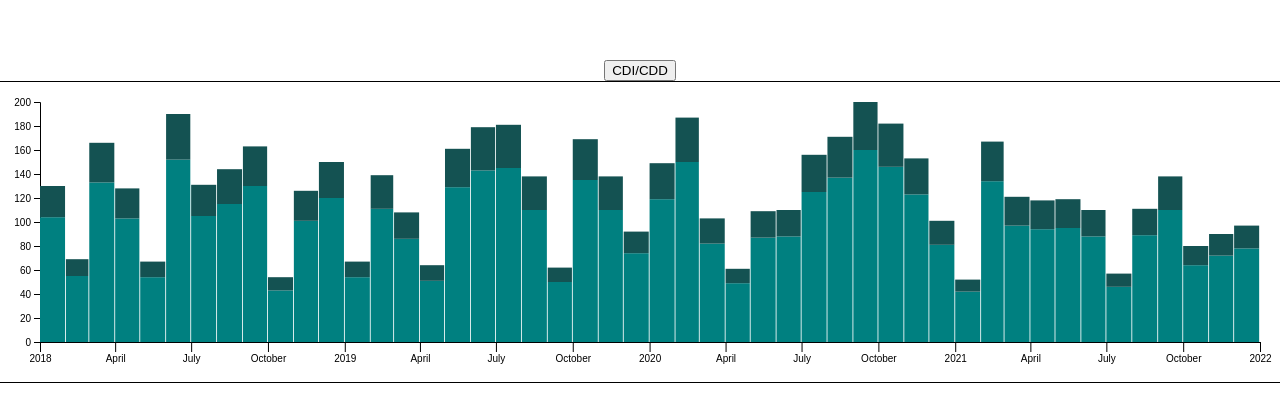
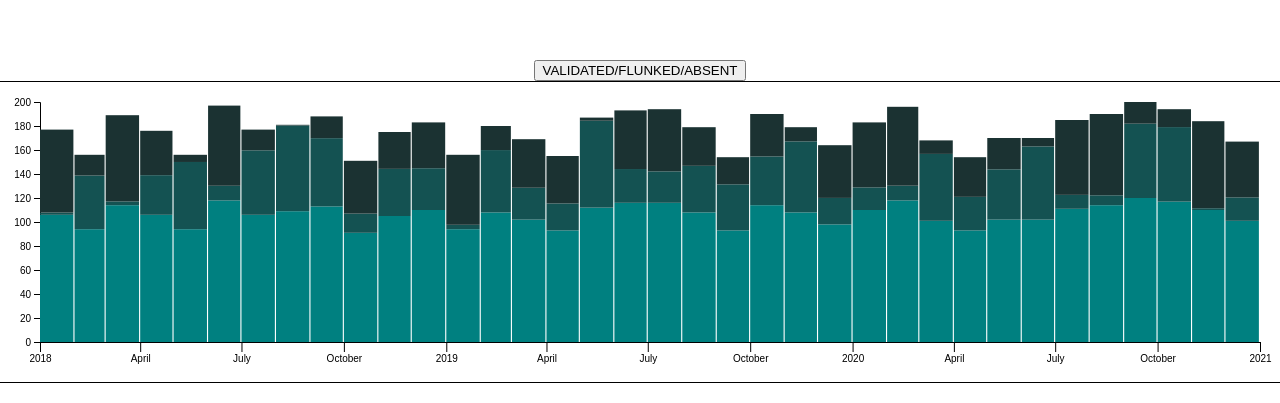
Before and after one commit to ccjmne/orca-sessions-stats, a website built with webpack: page src/index.html in a window 1280 px wide. Shown: the part 179-582 px from the top of the page. Built offline with nearby package versions, Linux system fonts and the light colour scheme; some packages are replaced by stand-ins of ours.

Commit message:
Implement wilder dataset switching

```diff
--- /dev/null
+++ b/src/datasets/outcomes-by-month.ts
@@ -0,0 +1,16 @@
+import { endOfMonth } from 'src/utils';
+
+export const outcomesByMonth = Array
+  .from({ length: 36 }, (_, i) => ({
+    date: new Date(2018, i, 1),
+    total: Math.round(150 + Math.random() * 50)
+  }))
+  .map(({ date, total }) => ({ date, total, validated: Math.round(total * .6 + Math.random() * .4) }))
+  .map(({ date, total, validated }) => ({ date, total, validated, flunked: Math.round(total - validated) * Math.random() }))
+  .map(({ date: from, total, validated, flunked }) => ({
+    dates: [from, endOfMonth(from)] as [Date, Date],
+    total,
+    validated,
+    flunked,
+    absent: total - validated - flunked
+  }));
--- a/src/datasets/validated-by-month.ts
+++ b/src/datasets/validated-by-month.ts
@@ -1,6 +1,6 @@
 export const validatedByMonth = Array.from({ length: 48 }, (_, i) => ({
   date: new Date(2018, i, 1),
-  total: Math.round(50 + Math.random() * 150)
+  total: Math.round(120 + Math.random() * 40)
 })).map(({ date, total }) => ({
   date,
   total,
--- a/src/index.html
+++ b/src/index.html
@@ -16,7 +16,7 @@
     </head>
 
     <body ng-app="orca-sessions-stats" style="display: flex; flex-direction: column; justify-content: center; align-items: center;">
-        <button ng-click="mode = !mode">{{mode ? 'F/M' : 'CDI/CDD'}}</button>
+        <button ng-click="mode = !mode">{{mode ? 'MALE/FEMALE' : 'VALIDATED/FLUNKED/ABSENT'}}</button>
         <sessions-stats mode="mode || false" style="width: 100%; height: 300px; border: 1px solid black; display: block;"></sessions-stats>
     </body>
 
--- a/src/sessions-stats/sessions-stats.component.ts
+++ b/src/sessions-stats/sessions-stats.component.ts
@@ -1,166 +1,119 @@
 'use strict';
 
-import { IComponentOptions, IComponentController, IWindowService, IAugmentedJQuery, IOnChangesObject } from 'angular';
+import { IComponentOptions, IWindowService, IAugmentedJQuery, IOnChangesObject } from 'angular';
 
-import { fromEvent } from 'rxjs';
-import { takeUntil, debounceTime } from 'rxjs/operators';
-import { componentDestroyed } from 'src/component-destroyed';
+import { stack, stackOffsetNone, stackOrderNone, Stack, extent, max, min } from 'd3';
 
-import { select, scaleTime, axisBottom, scaleLinear, axisLeft, easeExpOut as easing, extent, timeFormat, max, format, ScaleTime, ScaleLinear, Axis, Selection, stack, stackOffsetNone, stackOrderNone, Stack, Series, hsl } from 'd3';
+import { StackedBarsComponent, RectDef } from 'src/stacked-bars/stacked-bars.component';
 
+import { outcomesByMonth } from 'src/datasets/outcomes-by-month';
 import { validatedByMonth } from 'src/datasets/validated-by-month';
+
+import { endOfMonth } from 'src/utils';
+
+export interface T1 {
+  date: Date;
+  gender: {
+    male: number;
+    female: number;
+  };
+
+  statuses: {
+    permanent: number;
+    temporary: number;
+  };
+}
+
+export interface T2 {
+  from: Date;
+  to: Date;
+  total: number;
+  validated: number;
+  flunked: number;
+  absent: number;
+}
 
 export const sessionStatsComponent: IComponentOptions = {
   template: `<svg style='width: 100%; height: 100%;'></svg>`,
   bindings: {
     mode: '<'
   },
-  controller: ['$element', '$window', class SessionsStatsController implements IComponentController {
-    private svg: SVGElement;
-    private root: Selection<SVGGElement, unknown, null, any>;
-    private x: {
-      grid: Selection<SVGGElement, unknown, null, any>,
-      elem: Selection<SVGGElement, unknown, null, any>,
-      scale: ScaleTime<number, number>,
-      axis: Axis<Date | number | { valueOf(): number }>
-    };
-    private y: {
-      grid: Selection<SVGGElement, unknown, null, any>,
-      elem: Selection<SVGGElement, unknown, null, any>,
-      scale: ScaleLinear<number, number>,
-      axis: Axis<number | { valueOf(): number }>
-    };
+  controller: ['$element', '$window', class SessionsStatsController extends StackedBarsComponent<T2 | T1> {
 
+    // angular bindings
     public mode: boolean;
 
-    private stats = validatedByMonth;
-    private stacker: Stack<any, { date: Date; male: number; female: number; }, string>;
+    // overrides
+    protected stacker: Stack<any, T1 | T2, string>;
+    protected rect: RectDef<T1 | T2>;
+    protected data: (T1 | T2)[];
 
-    private snapTransition = (e: Selection<SVGElement, unknown, null, any>) => e.transition().duration(100).ease(easing);
-    private slowTransition = <Datum>(e: Selection<SVGElement, Datum, any, any>) => e.transition().duration(500).ease(easing);
+    protected get domainX(): [Date, Date] {
+      return this.mode
+        ? extent((this.data as T1[]).map(({ date }) => date))
+        : [min((this.data as T2[]).map(({ from }) => from)), max((this.data as T2[]).map(({ to }) => to))];
+    }
+
+    protected get domainY(): [number, number] {
+      return this.mode
+        ? [0, max((this.data as T1[]).map(({ gender: { male, female } }) => male + female))]
+        : [0, max((this.data as T2[]).map(({ total }) => total))];
+    }
 
     constructor($element: IAugmentedJQuery, $window: IWindowService) {
-      fromEvent($window, 'resize').pipe(
-        debounceTime(200),
-        takeUntil(componentDestroyed(this)),
-      ).subscribe(() => {
-        this.updateSkeleton();
-        this.refresh();
-      });
-
-      this.svg = $element[0].querySelector('svg');
+      super($element, $window);
     }
 
     public $onInit(): void {
-      this.stacker = stack<{ date: Date, male: number, female: number }>()
-        .keys(['male', 'female'])
-        .order(stackOrderNone)
-        .offset(stackOffsetNone);
-
-      this.root = select(this.svg)
-        .append('g')
-        .attr('transform', `translate(${this.margin.left}, ${this.margin.top})`);
-
-      this.buildSkeleton();
-      this.refresh();
+      super.$onInit();
+      super.refresh();
     }
 
     public $onChanges(changes: IOnChangesObject): void {
-      if (changes['mode'] && !changes['mode'].isFirstChange()) {
-        this.refresh();
+      if (changes['mode']) {
+        if (this.mode) { // Use T1
+          this.data = validatedByMonth.map(({ date, genders, statuses }) => ({ date, gender: genders, statuses })) as T1[];
+          this.stacker = stack<T1>()
+            .keys(['female', 'male'])
+            .value((d, k) => d.gender[k])
+            .order(stackOrderNone)
+            .offset(stackOffsetNone);
+          this.rect = {
+            x: (d, scale) => scale(d.data.date),
+            y: (d, scale) => scale(d[1]),
+            width: (d, scale) => scale(endOfMonth(d.data.date)) - scale(d.data.date),
+            height: (d, scale) => scale(d[0]) - scale(d[1])
+          } as RectDef<T1>;
+        } else { // Use T2
+          this.data = outcomesByMonth.map(({ dates, total, validated, flunked, absent }) => ({
+            from: dates[0],
+            to: dates[1],
+            total,
+            validated,
+            flunked,
+            absent
+          })) as T2[];
+          this.stacker = stack<T2>()
+            .keys(['validated', 'flunked', 'absent'])
+            .value((d, k) => d[k])
+            .order(stackOrderNone)
+            .offset(stackOffsetNone);
+          this.rect = {
+            x: (d, scale) => scale(d.data.from),
+            y: (d, scale) => scale(d[1]),
+            width: (d, scale) => scale(d.data.to) - scale(d.data.from),
+            height: (d, scale) => scale(d[0]) - scale(d[1])
+          } as RectDef<T2>;
+        }
+
+        if (!changes['mode'].isFirstChange()) {
+          super.refresh();
+        }
       }
     }
 
-    public $onDestroy(): void { }
-
-    private buildSkeleton(): void {
-      this.x = {
-        grid: this.root.append('g').attr('class', 'x grid').attr('transform', `translate(0, ${this.chartHeight})`),
-        elem: this.root.append('g').attr('class', 'x axis').attr('transform', `translate(0, ${this.chartHeight})`),
-        scale: scaleTime().range([0, this.chartWidth]).nice(),
-        axis: axisBottom(scaleTime().range([0, this.chartWidth]).nice()).ticks(this.chartWidth / 120)
-      };
-
-      this.y = {
-        grid: this.root.append('g').attr('class', 'y grid'),
-        elem: this.root.append('g').attr('class', 'y axis'),
-        scale: scaleLinear().range([this.chartHeight, 0]).nice(),
-        axis: axisLeft(scaleLinear().range([this.chartHeight, 0]).nice()).ticks(this.chartHeight / 30)
-      };
-    }
-
-    private updateSkeleton(): void {
-      this.x.grid.attr('transform', `translate(0, ${this.chartHeight})`);
-      this.x.elem.attr('transform', `translate(0, ${this.chartHeight})`);
-      this.x.scale.range([0, this.chartWidth]).nice();
-      this.x.axis.ticks(this.chartWidth / 120);
-
-      this.y.scale.range([this.chartHeight, 0]).nice();
-      this.y.axis.ticks(this.chartHeight / 30);
-    }
-
-    private refresh(): void {
-      this.slowTransition(this.x.elem)
-        .call(this.x.axis.scale(this.x.scale.domain(extent(this.stats, ({ date }: { date: Date }) => date)).nice())
-          .tickSize(10)
-          .tickFormat((date: Date) => (date instanceof Date ? date.getMonth() ? timeFormat('%B') : timeFormat('%Y') : () => null)(date))
-          .bind({})
-        );
-
-      this.slowTransition(this.y.elem)
-        .call(this.y.axis
-          .scale(this.y.scale.domain([0, this.stats.reduce((acc: number, entry) => max([acc, entry.total]), 0)]).nice())
-          .tickSize(6)
-          .tickFormat(format('d'))
-          .bind({}));
-
-      const stacked = this.mode
-        ? this.stacker(this.stats.map(({ date, genders: { male, female } }) => ({ date, male, female })))
-        : this.stacker(this.stats.map(({ date, statuses: { permanent, temporary } }) => ({ date, male: permanent, female: temporary })));
-
-      const { h, s, l } = this.mode ? hsl('crimson') : hsl('teal');
-      const [colour, desaturated] = [hsl(h, s, l), hsl(h, s * .6, l * .8)];
-
-      const groups = this.root.selectAll<SVGElement, { date: Date, male: number, female: number }>('g.stack')
-        .data(stacked)
-        .join('g')
-        .attr('class', 'stack');
-
-      this.slowTransition(groups)
-        .style('fill', (_, idx) => String(idx ? desaturated : colour));
-
-      this.slowTransition(groups
-        .selectAll<SVGElement, Series<any, { date: Date, male: number, female: number }>>('rect')
-        .data(d => d)
-        .join('rect')
-      ).attr('x', d => this.x.scale(d.data.date))
-        .attr('y', d => this.y.scale(d[1]))
-        .attr('height', d => this.y.scale(d[0]) - this.y.scale(d[1]))
-        .attr('width', ({ data: { date } }) => this.x.scale(this.getEndOfMonth(date)) - this.x.scale(date));
-    }
-
-    private getEndOfMonth(date: Date): Date {
-      return new Date(Date.UTC(date.getFullYear(), date.getMonth() + 1, 0));
-    }
-
-    private get margin() {
-      return { top: 20, right: 20, bottom: 40, left: 40 };
-    }
-
-    private get chartWidth() {
-      return this.width - this.margin.left - this.margin.right;
-    }
-
-    private get chartHeight() {
-      return this.height - this.margin.top - this.margin.bottom;
-    }
-
-    private get width() {
-      return this.svg.clientWidth;
-    }
-
-    private get height() {
-      return this.svg.clientHeight;
+    public $onDestroy(): void {
+      super.$onDestroy();
     }
   }]
 };
```
